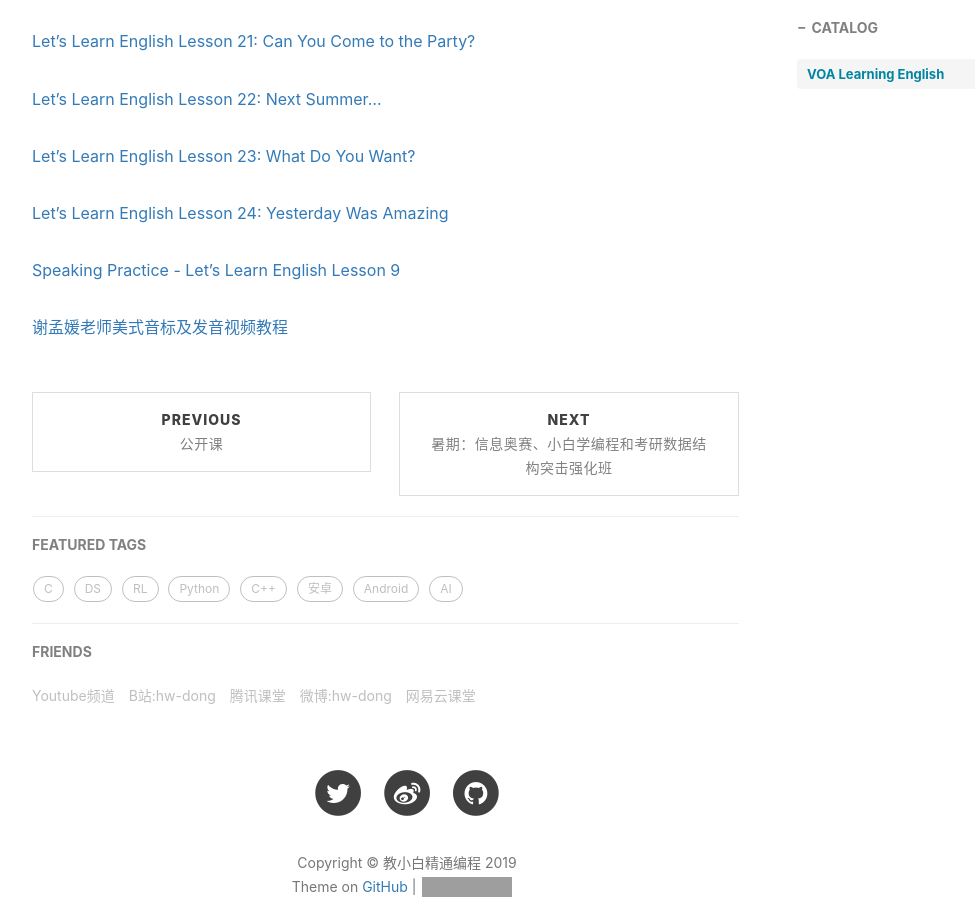
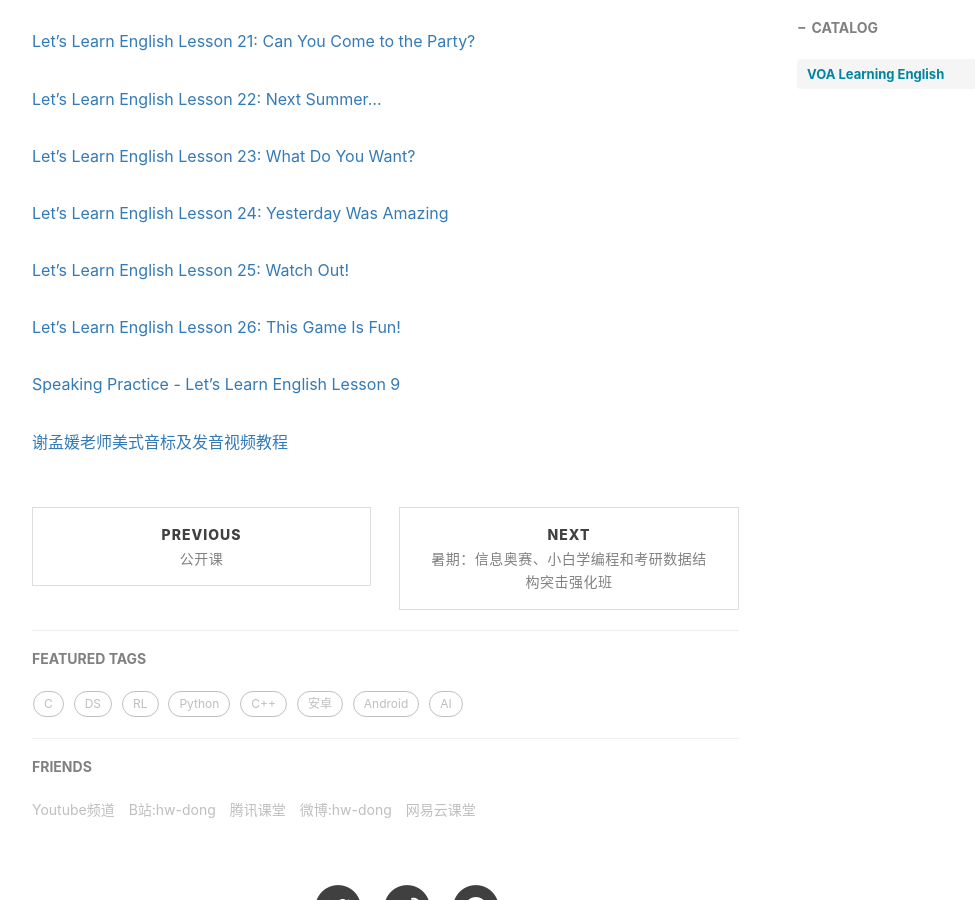
Before and after one commit to xuepro/xuepro.github.io, a Jekyll site: the page built from _posts/2019-05-24-Learning English.md, in a window 1280 px wide and 900 px high, scrolled down 1818 px. Shown: the whole window, without its empty margins (233-1208 px from the left). Built offline with Jekyll 4.4.1, drawn with Linux system fonts in a browser that asks for light colours; nearby versions of some CDN libraries; comment, search, counter and statistics services are not loaded; grey boxes are pictures that could not be loaded.

Commit message:
Update 2019-05-24-Learning English.md

```diff
--- a/_posts/2019-05-24-Learning English.md
+++ b/_posts/2019-05-24-Learning English.md
@@ -62,7 +62,9 @@ tags:
 
 [Let's Learn English Lesson 24: Yesterday Was Amazing](https://www.youtube.com/watch?v=7BDjr0Oc6VM)
 
-[]()
+[Let's Learn English Lesson 25: Watch Out!](https://www.youtube.com/watch?v=bfRNAlZRiHg)
+
+[Let's Learn English Lesson 26: This Game Is Fun!](https://www.youtube.com/watch?v=x2SQcTFvVzw)
 
 [Speaking Practice - Let's Learn English Lesson 9](https://www.youtube.com/watch?v=wMV1z4o91JI)
 
```
